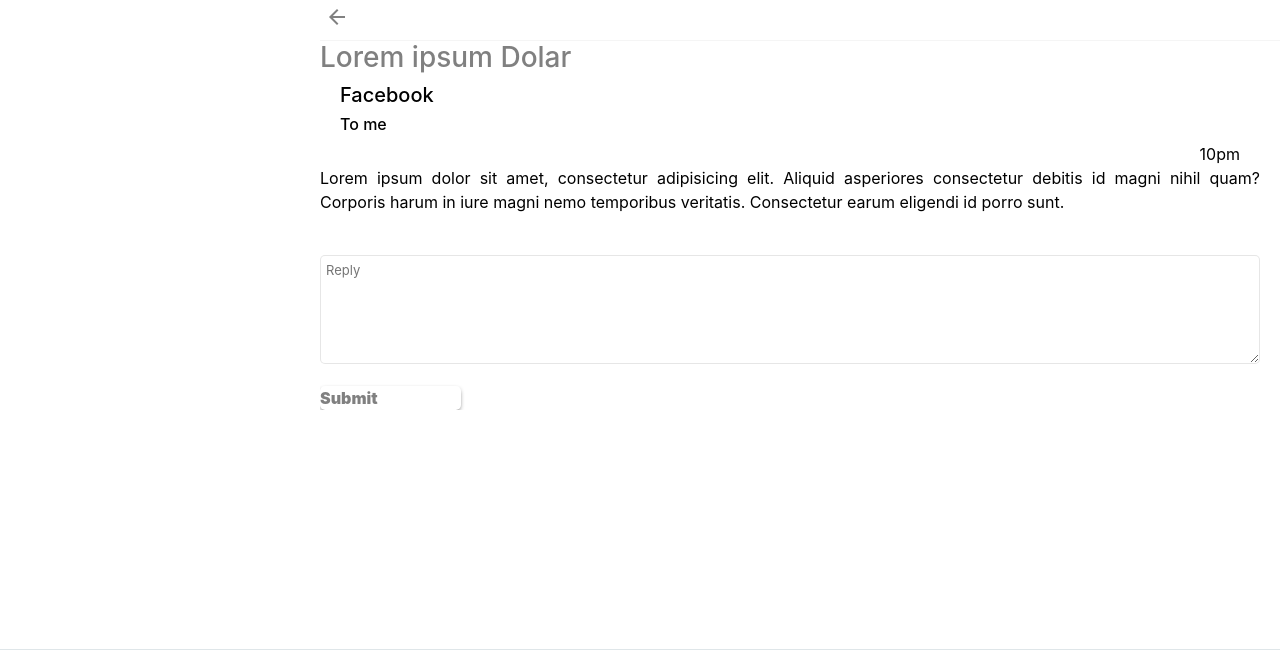
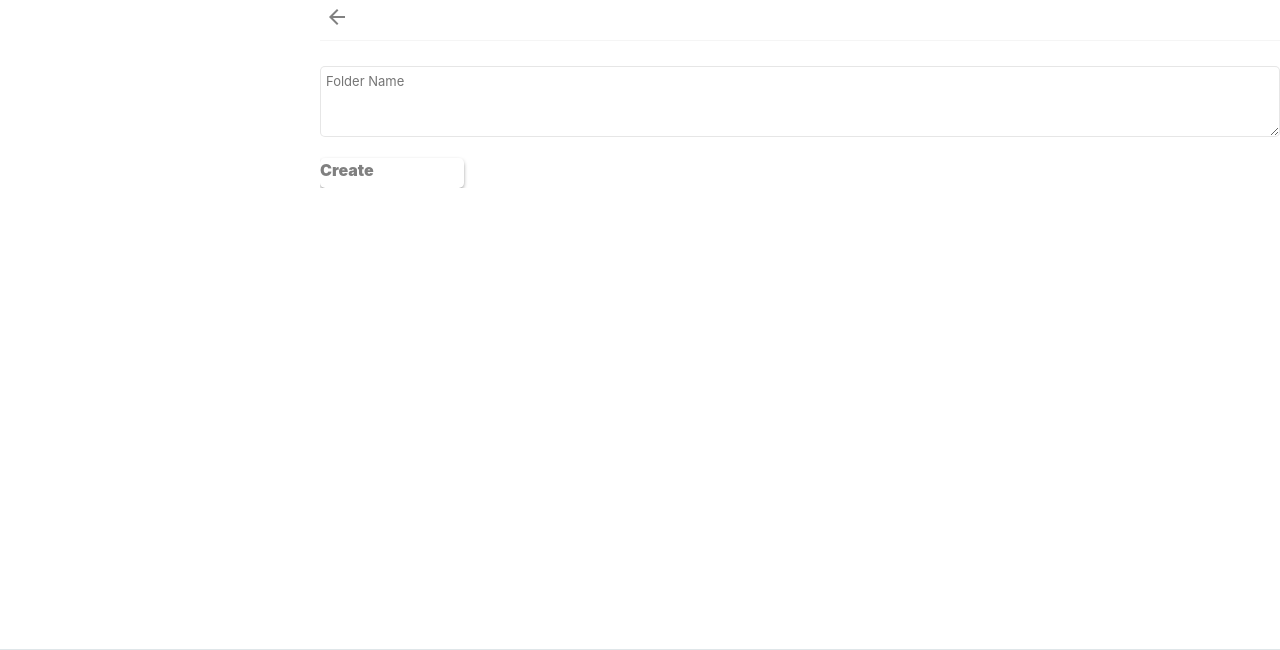
Before and after one commit to Zeta-Mail/Zeta, a Django app: page /folder_create_page in a window 1280 px wide. Shown: the part 81-731 px from the top of the page. Run offline with Django 4.2, Linux system fonts and the light colour scheme; some libraries are stand-ins or nearby versions; some web fonts are replaced.

Commit message:
created folder creating page:

```diff
--- a/zeta/static/zeta/styles.css
+++ b/zeta/static/zeta/styles.css
@@ -363,6 +363,7 @@ textarea {
 }
 .replyBtn{
   width: 15%;
+  height: 30px;
   font-weight: 1000;
   text-transform: capitalize;
   text-align: center;
@@ -375,7 +376,6 @@ textarea {
   outline: none;
   border: none;
   box-shadow: 0 2px 5px -2px rgba(0, 0, 0, 0.9);
-
 
 }
 .replyBtn:hover{
--- a/zeta/templates/zeta/folder_create_page.html
+++ b/zeta/templates/zeta/folder_create_page.html
@@ -2,7 +2,6 @@
 {% load static %}
 
 {% block body %}
-
 <body>
 <div class="big-device">
     <div class="header">
@@ -32,41 +31,20 @@
 
         <!--  Email List Start-->
         <div class="emaillist">
-            <!--    Setting Start-->
             <div class="emaillist_setting">
                 <div class="emaillist_settingsleft">
-                    <a href="{% url 'email_body' %}"><span class="material-icons">arrow_back</span></a>
+                    <a href="{% url 'home' %}"><span class="material-icons">arrow_back</span></a>
 
                 </div>
-
-
             </div>
-            <div class="emailBody_content">
-                <h3 class="emailBody_subject">Lorem ipsum Dolar</h3>
-
-                <div class="emailBody_sender emaillist">
-                    <h5>Facebook</h5>
-                    <h6>To me</h6>
-                    <div class="emailBody_time">10pm</div>
-                </div>
-
-                <p>Lorem ipsum dolor sit amet, consectetur adipisicing elit. Aliquid asperiores consectetur
-                    debitis id magni nihil quam? Corporis harum in iure magni nemo temporibus veritatis.
-                    Consectetur earum eligendi id porro sunt.</p>
-
-                <div class="replyDiv">
-                    <form action="#" method="#" id="my-form">
-                        <div class="form-group">
-                            <textarea placeholder="Reply" name="massage" id="massage" cols="30" rows="5"></textarea>
-                        </div>
-                        <button class="replyBtn" type="submit">Submit</button>
-                    </form>
-                </div>
-
-
+            <div class="replyDiv">
+                <form action="#" method="#" id="my-form">
+                    <div class="form-group">
+                        <textarea placeholder="Folder Name" name="massage" id="massage" cols="15" rows="3"></textarea>
+                    </div>
+                    <button class="replyBtn" type="submit">Create</button>
+                </form>
             </div>
-
-            <!--    Email List Row End-->
         </div>
         <!--  Email List End-->
         <!--Main Body End-->
--- a/zeta/templates/zeta/home.html
+++ b/zeta/templates/zeta/home.html
@@ -3,7 +3,9 @@
 
 {% block body %}
 <style>
-
+    .header_middle input{
+        color: var(--black-light);
+    }
 </style>
 <body>
 <div class="big-device">
@@ -80,7 +82,7 @@
                 </div>
 
                 <div class="emaillist_settingsright">
-                    <a href="{% url 'privacy_page' %}"><span class="material-icons">settings</span></a>
+                    <a href="{% url 'folder_create_page' %}"><span class="material-icons">settings</span></a>
                 </div>
             </div>
             <div class="inboxMails">
--- a/zeta/templates/zeta/reply.html
+++ b/zeta/templates/zeta/reply.html
@@ -38,8 +38,6 @@
                     <a href="{% url 'email_body' %}"><span class="material-icons">arrow_back</span></a>
 
                 </div>
-
-
             </div>
             <div class="emailBody_content">
                 <h3 class="emailBody_subject">Lorem ipsum Dolar</h3>
```
